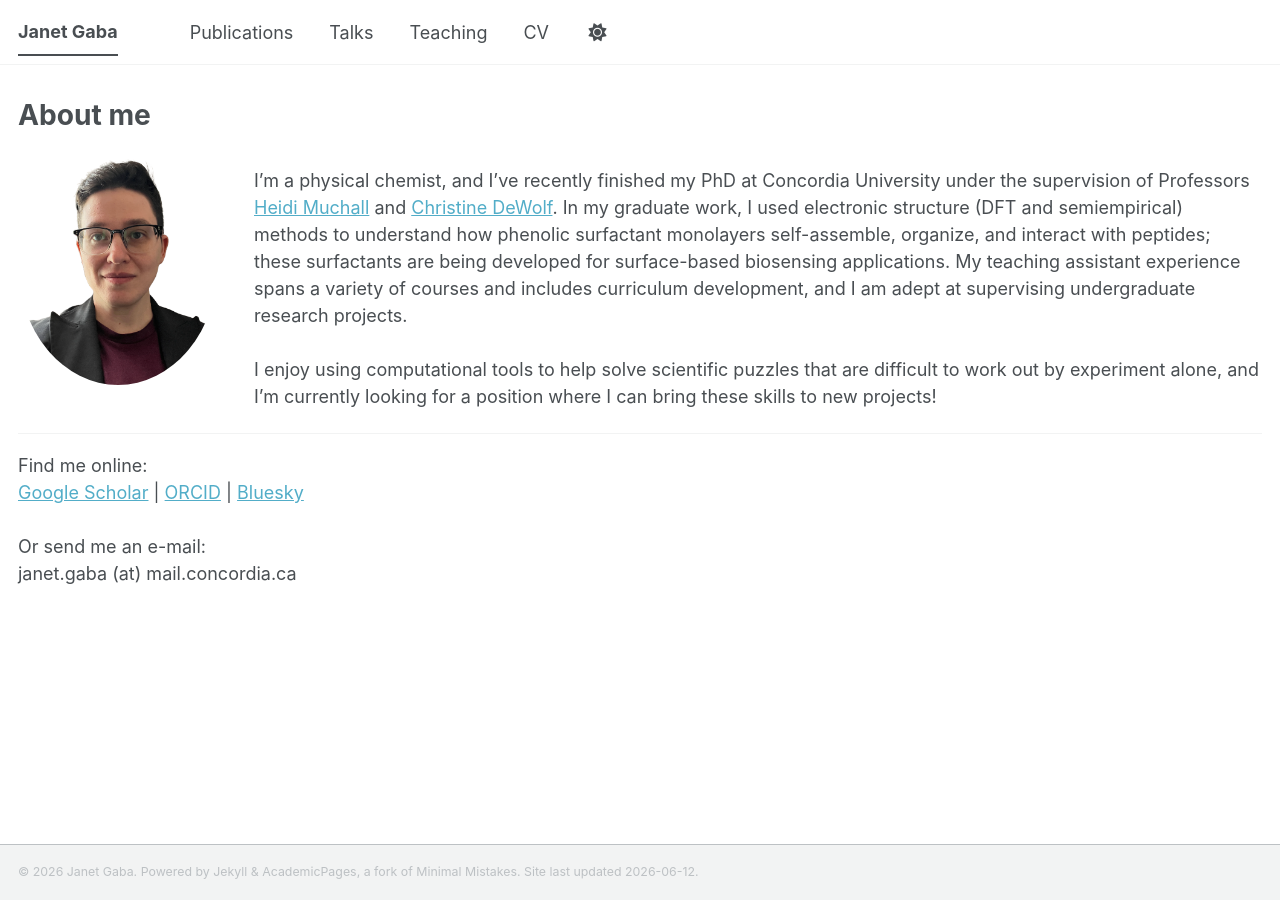
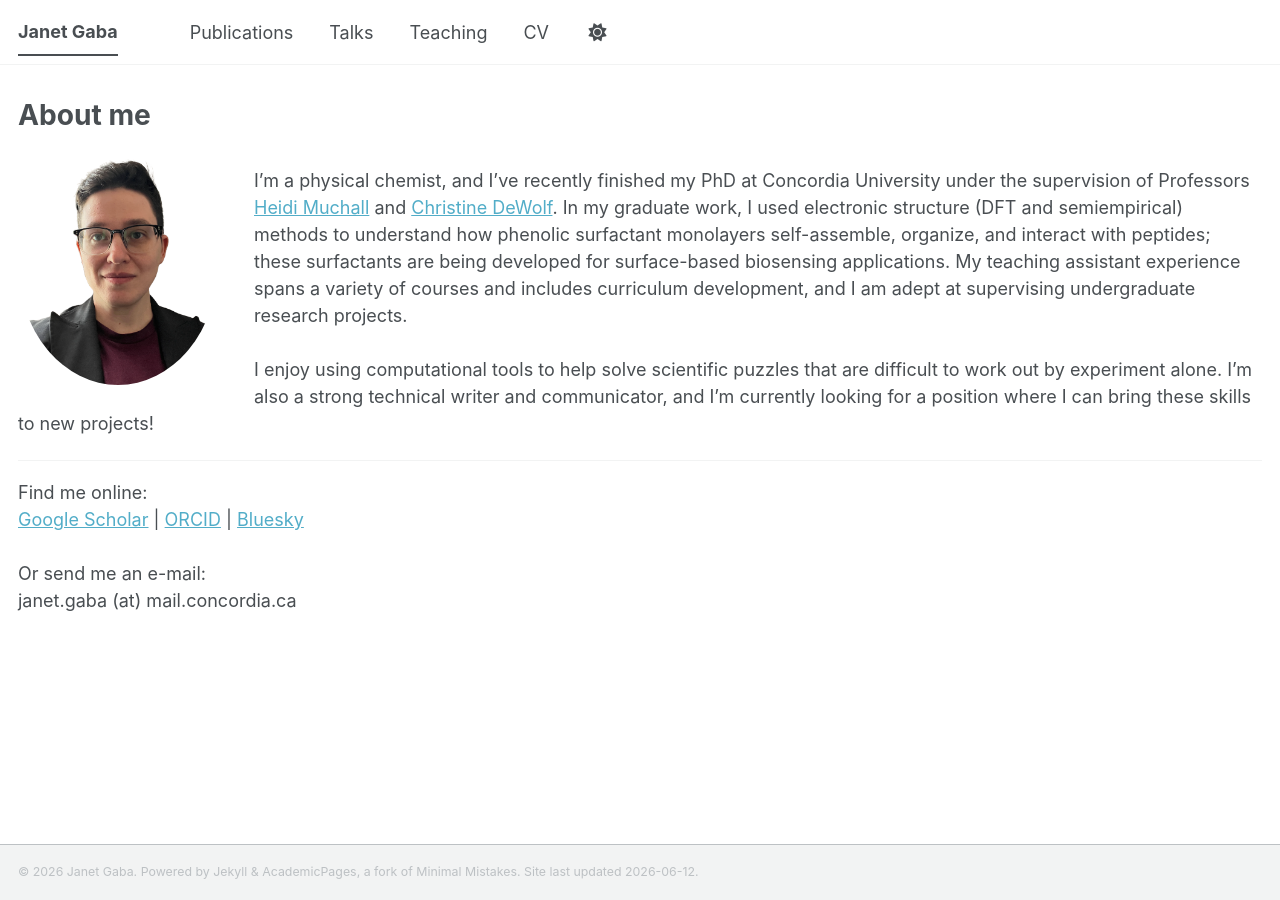
Before and after one commit to janetgaba/janetgaba.github.io, a Jekyll site: the page built from _pages/about.md, in a window 1280 px wide. Built offline with Jekyll 4.4.1, drawn with Linux system fonts in a browser that asks for light colours; a script bundle is joined from its source files by our own code; library files that are not in the unit come from our copies.

Commit message:
Update about.md

```diff
--- a/_pages/about.md
+++ b/_pages/about.md
@@ -27,7 +27,7 @@ redirect_from:
 
 I'm a physical chemist, and I've recently finished my PhD at Concordia University under the supervision of Professors <a href="https://www.concordia.ca/faculty/heidi-muchall.html">Heidi Muchall</a> and <a href="https://www.concordia.ca/artsci/chemistry/research/dewolf.html">Christine DeWolf</a>. In my graduate work, I used electronic structure (DFT and semiempirical) methods to understand how phenolic surfactant monolayers self-assemble, organize, and interact with peptides; these surfactants are being developed for surface-based biosensing applications. My teaching assistant experience spans a variety of courses and includes curriculum development, and I am adept at supervising undergraduate research projects.
 <br /><br />
-I enjoy using computational tools to help solve scientific puzzles that are difficult to work out by experiment alone, and I'm currently looking for a position where I can bring these skills to new projects!
+I enjoy using computational tools to help solve scientific puzzles that are difficult to work out by experiment alone. I'm also a strong technical writer and communicator, and I'm currently looking for a position where I can bring these skills to new projects!
 
 <hr>
 
```
